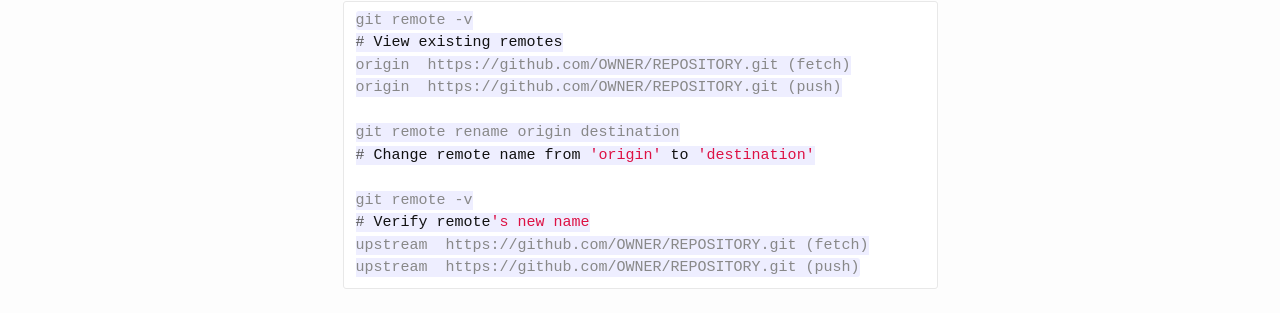
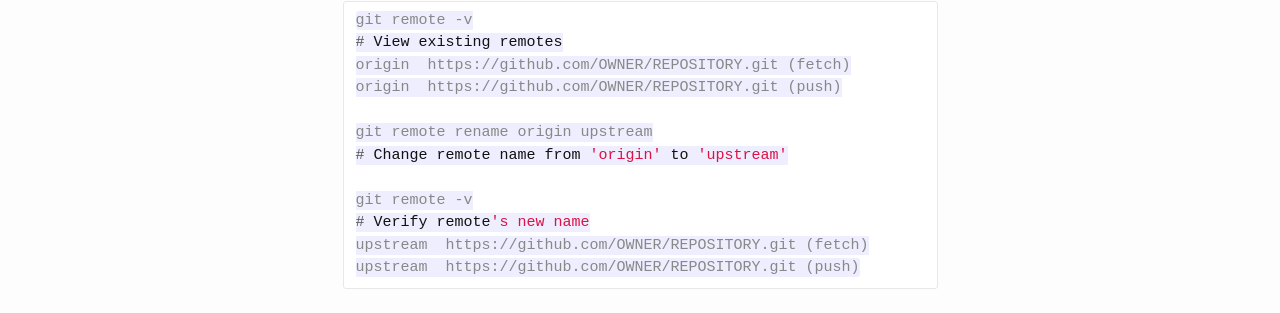
Before and after one commit to JoshuaSoileau/relead-marketing, a Jekyll site: the page built from _posts/2016-06-07-git-change-remote-name.md, in a window 1280 px wide and 900 px high, scrolled down 948 px. Shown: the part 203-516 px from the top of the window. Built offline with Jekyll 4.4.1, drawn with Linux system fonts in a browser that asks for light colours; Markdown is read by kramdown in place of the engine named in the settings; comment, search, counter and statistics services are not loaded; some of the changed text lies outside the part shown.

Commit message:
Fix typo

```diff
--- a/_posts/2016-06-07-git-change-remote-name.md
+++ b/_posts/2016-06-07-git-change-remote-name.md
@@ -35,8 +35,8 @@
 origin  https://github.com/OWNER/REPOSITORY.git (fetch)
 origin  https://github.com/OWNER/REPOSITORY.git (push)
 
-git remote rename origin destination
-# Change remote name from 'origin' to 'destination'
+git remote rename origin upstream
+# Change remote name from 'origin' to 'upstream'
 
 git remote -v
 # Verify remote's new name
```
Also changed, not shown: other parts of _posts/2016-06-07-git-change-remote-name.md (+1 -1 lines).
